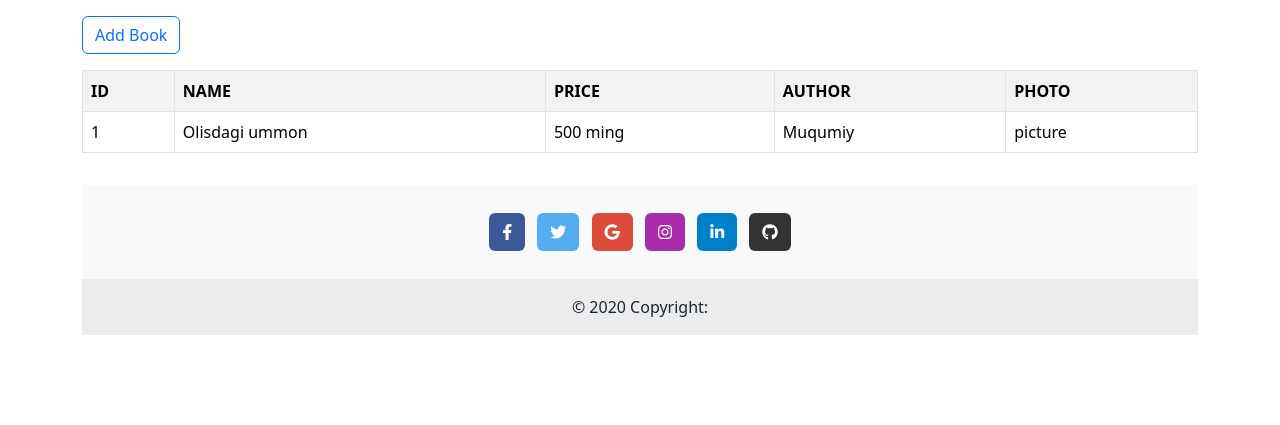
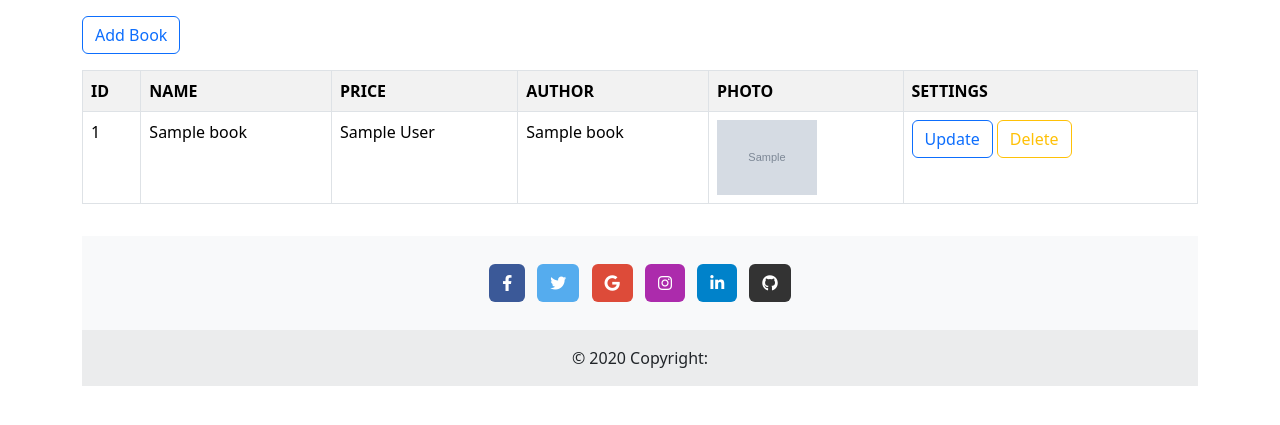
Before and after one commit to MrTojinazarov/MVC_Booksland, a PHP site: page / in a window 1280 px wide. Shown: the part 56-481 px from the top of the page. Run offline with PHP 8.4, Linux system fonts and the light colour scheme; tables that the repository leaves empty or names only in its code hold one stand-in row (values such as "Sample post"); grey boxes marked "Sample" are stand-in pictures.

Commit message:
add, update, delete

```diff
--- a/App/Controllers/MainController.php
+++ b/App/Controllers/MainController.php
@@ -41,6 +41,7 @@ class MainController
                     'name' => $_POST['name'],
                     'author' => $_POST['author'],
                     'title' => $_POST['title'],
+                    'photo' => $photoPath
                 ];
 
                 Book::create($data);
--- a/App/Models/Model.php
+++ b/App/Models/Model.php
@@ -14,10 +14,21 @@ class Model extends Database
         return $query->fetchAll(PDO::FETCH_OBJ);
     }
 
-    public static function create()
+    public static function create(array $data)
     {
+        $keys = implode(",", array_keys($data));
+        $values = implode(",", array_fill(0, count($data), '?'));
 
+        $sql = "INSERT INTO " . static::$table . " ({$keys}) VALUES ({$values})";
+        $statement = self::connect()->prepare($sql);
+        $values = array_values($data);
+        if ($statement->execute($values)) {
+            return true;
+        } else {
+            return false;
+        }
     }
+
 
 
 }
--- a/App/Views/Main/index.php
+++ b/App/Views/Main/index.php
@@ -1,3 +1,8 @@
+<?php
+use App\Models\Book;
+$books = Book::getAll();
+?>
+
 <div class="row mt-3">
     <div class="col-12">
         <a href="addBooks" class="btn btn-outline-primary">Add Book</a>
@@ -11,14 +16,22 @@
                 <th>PRICE</th>
                 <th>AUTHOR</th>
                 <th>PHOTO</th>
+                <th>SETTINGS</th>
             </tr>
+            <?php
+            foreach($books as $book){?>
             <tr>
-                <td>1</td>
-                <td>Olisdagi ummon</td>
-                <td>500 ming</td>
-                <td>Muqumiy</td>
-                <td>picture</td>
+                <td><?= $book->id?></td>
+                <td><?= $book->name?></td>
+                <td><?= $book->author?></td>
+                <td><?= $book->title?></td>
+                <td><img src="/App/Views/Main/Uploads/<?= $book->photo?>" width="100px"></td>
+                <td>
+                    <a href="updateBook" class="btn btn-outline-primary">Update</a>
+                    <a href="deleteBook" class="btn btn-outline-warning">Delete</a>
+                </td>
             </tr>
+            <?php }?>
         </table>
 
     </div>
```
Also changed, not shown: App/Views/Main/Uploads/2024-10-13_11-31-54_.webp (added), App/Views/Main/Uploads/2024-10-13_11-37-19_.webp (added), App/Views/Main/Uploads/2024-10-13_11-37-24_.webp (added), App/Views/Main/Uploads/2024-10-13_11-39-15_.webp (added), App/Views/Main/Uploads/2024-10-13_11-39-18_.webp (added), App/Views/Main/Uploads/2024-10-13_11-40-03_.webp (added), App/Views/Main/Uploads/2024-10-13_11-42-22_.webp (added), App/Views/Main/Uploads/2024-10-13_11-43-51_.webp (added), App/Views/Main/Uploads/2024-10-13_11-44-46_.webp (added), App/Views/Main/Uploads/2024-10-13_12-06-22_.jpg (added).
